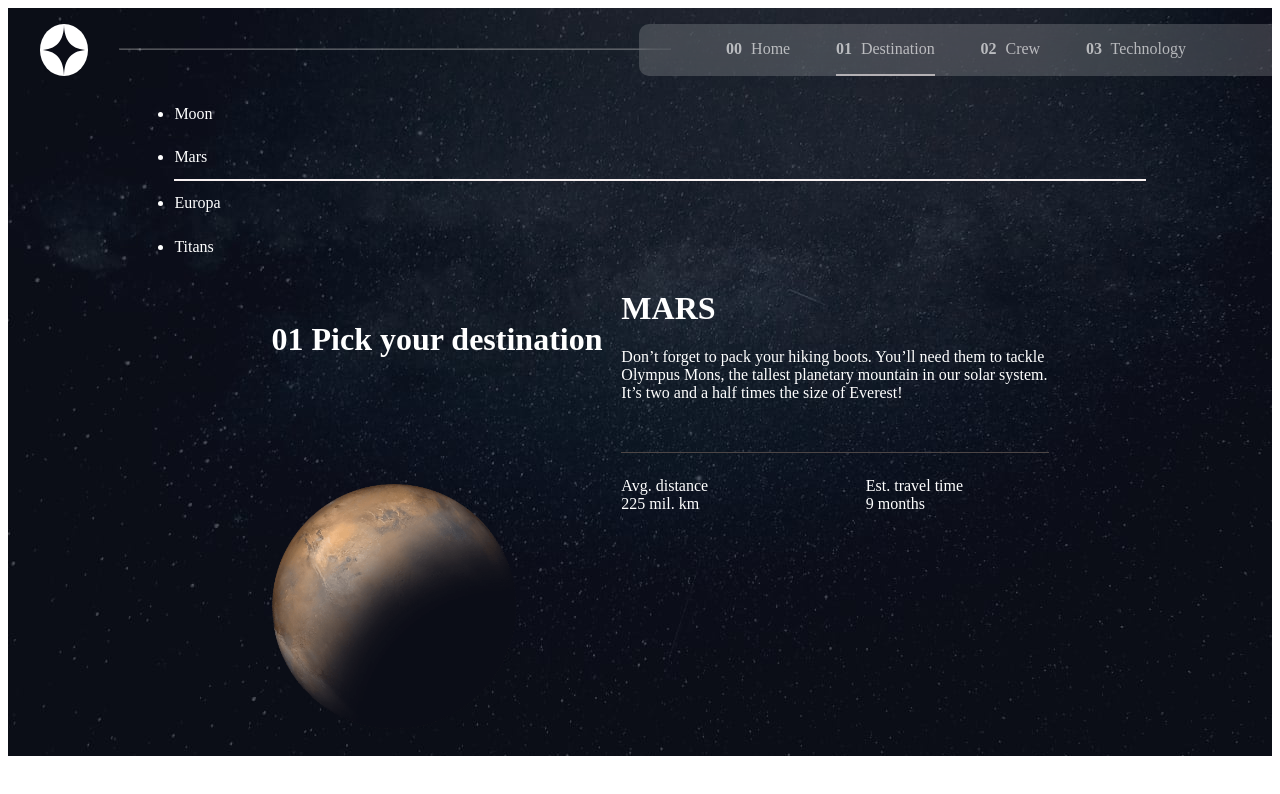
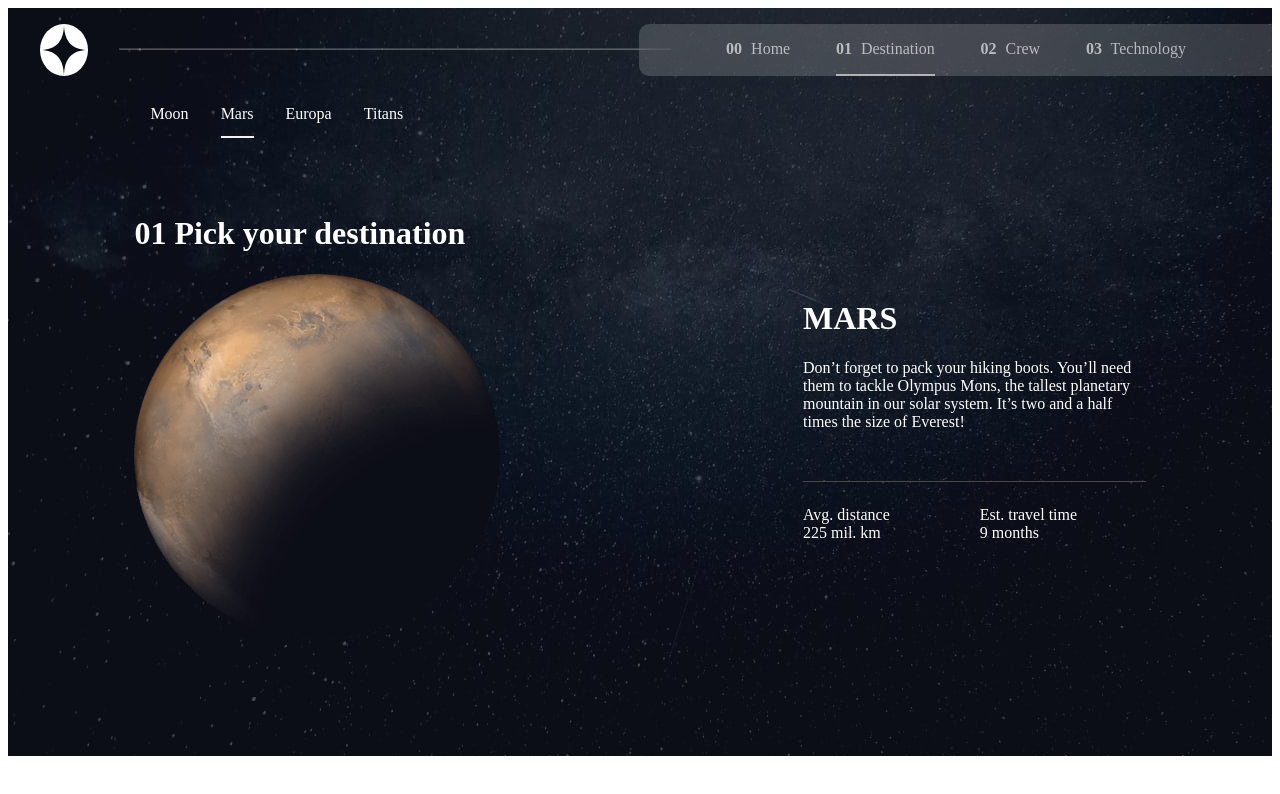
Before and after one commit to cafferti/reactmotive, a React (Vite) app in the folder reactapp2/: page /des in a window 1280 px wide. Shown: the top 794 px of the page. Built offline with nearby package versions, Linux system fonts and the light colour scheme.

Commit message:
debugging nestednavbar and layout

```diff
--- a/reactapp2/src/destination.jsx
+++ b/reactapp2/src/destination.jsx
@@ -6,12 +6,9 @@ const Destination = () => {
   return (
 
        <div className="descontainer">
-        {/* <div className="part1"> <Marsintro/></div> */}
-        <div className="navcontain">
-            <div><Nestednav/></div>
-        {/* <div className="part2"><Marsstats/></div> */}
+        <Nestednav/>
         </div>
-      </div>
+
   );
 };
 
--- a/reactapp2/src/index.css
+++ b/reactapp2/src/index.css
@@ -94,12 +94,11 @@ hr{
 }
 
 .part2{
-  /* padding-left: 30%; */
 
 }
 
 .marslogo{
-  padding-bottom: 30%;
+  /* padding-bottom: 30%; */
 }
 
 .nestednav{
@@ -108,18 +107,18 @@ hr{
 
 }
 
-/* .nav ul {
+.nav ul {
   padding: 0px;
   display: flex;
   list-style: none;
+  width: fit-content;
   justify-content: space-between;
-  width: 60%;
-  margin-bottom: 2rem; */
 
-/* } */
+ }
 .nav ul li{
   padding-block: 0.8rem;
   cursor: pointer;
+  margin-inline: 1rem;
 }
 
 
@@ -131,3 +130,11 @@ hr{
   padding-top: 1.5rem;
   margin-top: 50px;
 }
+.marsabout{
+  display: flex;
+}
+
+.marsintrocon{
+  padding-left: 30%;
+  margin-top: 30%;
+}
--- a/reactapp2/src/nestednav.jsx
+++ b/reactapp2/src/nestednav.jsx
@@ -14,16 +14,19 @@ const items = ['Moon', 'Mars', 'Europa', 'Titans'];
     <div className="nav">
       <ul>
         {items.map((item) => ( <li key={item} onClick={() => handleItemClick(item)} className={activeItem === item ? 'active' : ''}> {item}
-          </li>
-        ))}
-        {       <div className="descontainer">
-        <div className="part1"> <Marsintro/></div>
-        <div className="navcontain">
-        <div className="part2"><Marsstats/></div>
-        </div>
-      </div>}
-      </ul>
-    </div>
+          </li>))}
+     </ul>
+         <div className="marsabout">
+            <div className="part1">
+            <Marsintro/>
+         </div>
+            <div className="part2">
+            <Marsstats/>
+            </div>
+
+
+         </div>
+     </div>
   );
 };
 
```
